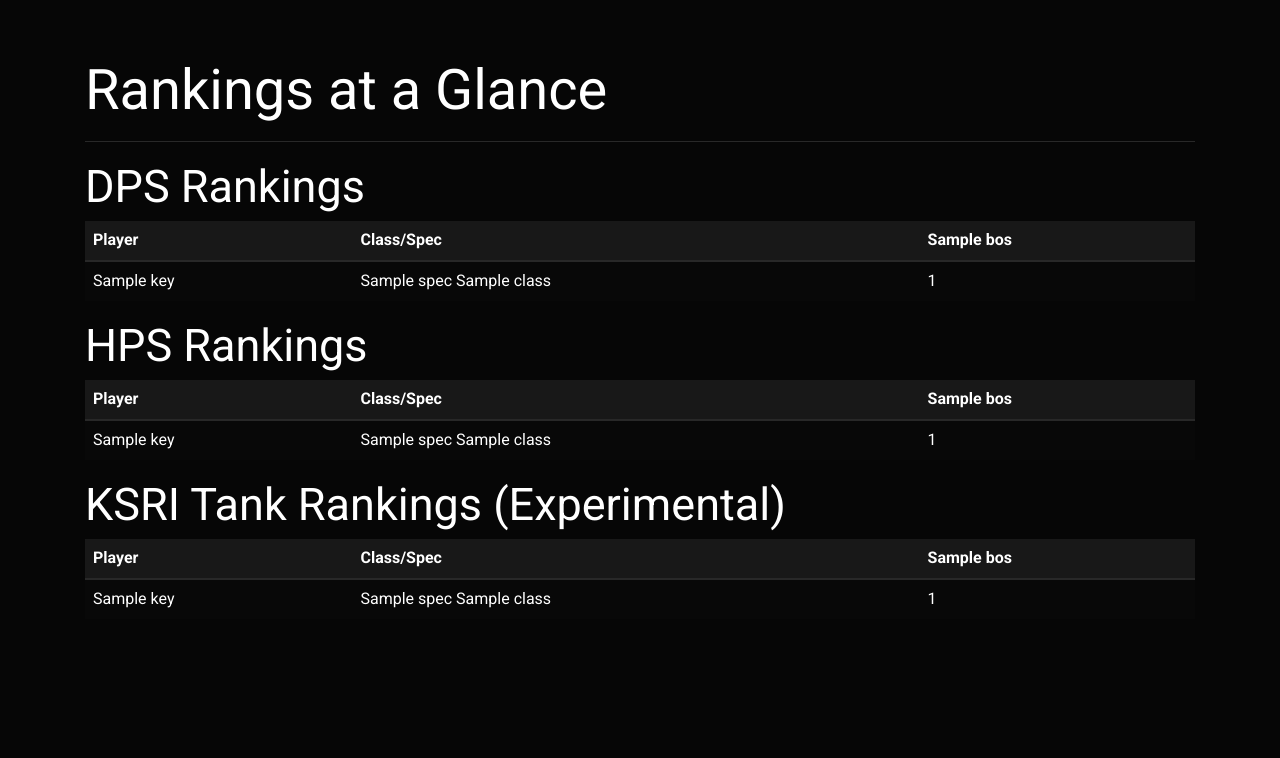
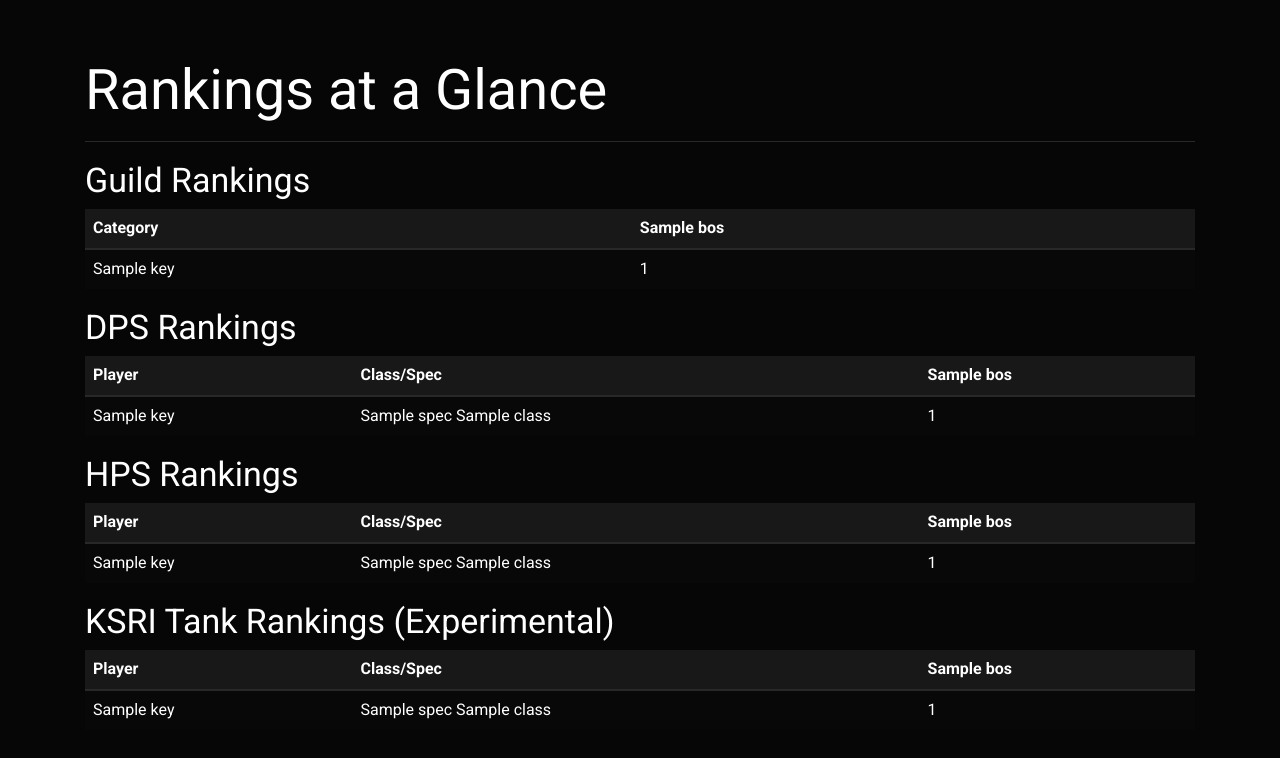
Before and after one commit to torypayne/WCLranks, a Flask app: template templates/report.html in a window 1280 px wide. Shown: the top 758 px of the page. Run offline with Flask 2, Linux system fonts and the light colour scheme; the template is opened without the code that fills it: most values are stand-ins (such as "Sample title", 1, 10 or a date in 2020); some libraries are stand-ins or nearby versions.

Commit message:
Working guild tank hps dps rankings. Still no persistence.

```diff
--- a/app.py
+++ b/app.py
@@ -22,9 +22,9 @@ def report():
 	report = report[-16:]
 	analyzed = model.analyze(report)
 	boss_list = analyzed[0]
-	players = analyzed[1]
+	rankings = analyzed[1]
 	simple_boss_list = ["Hellfire Assault", "Iron Reaver"]
-	return render_template("report.html", boss_list=boss_list, players=players, simple=simple_boss_list)
+	return render_template("report.html", boss_list=boss_list, rankings=rankings, simple=simple_boss_list)
 
 
 
--- a/templates/report.html
+++ b/templates/report.html
@@ -14,7 +14,31 @@
               <h1 id="tables">Rankings at a Glance</h1>
             </div>
             <div class="component">
-            	<h2>DPS Rankings</h2>
+            	<h3>Guild Rankings</h3>
+              <table class="table table-striped table-hover sortable">
+                <thead>
+                  <tr>
+                    <th>Category</th>
+                    {% for boss in boss_list %}
+                    <th>{{boss["boss_name"]}}</th>
+                    {% endfor %}
+                  </tr>
+                </thead>
+                <tbody>
+                	{% for key, value in rankings["guild"].iteritems() %}
+                  <tr>
+                    <td>{{key|capitalize}}</td>
+                    {% for boss in boss_list %}
+                    <td>{{value["rank"][boss["boss_id"]]}}</td>
+                    {% endfor %}
+                  </tr>
+                  {% endfor %}
+                </tbody>
+              </table>
+          </div>
+
+            <div class="component">
+            	<h3>DPS Rankings</h3>
               <table class="table table-striped table-hover sortable">
                 <thead>
                   <tr>
@@ -26,7 +50,7 @@
                   </tr>
                 </thead>
                 <tbody>
-                	{% for key, value in players["dps"].iteritems() %}
+                	{% for key, value in rankings["dps"].iteritems() %}
                   <tr>
                     <td>{{key}}</td>
                     <td>{{value["spec"]}} {{value["class"]}}</td>
@@ -40,7 +64,7 @@
           </div>
 
             <div class="component">
-            	<h2>HPS Rankings</h2>
+            	<h3>HPS Rankings</h3>
               <table class="table table-striped table-hover sortable">
                 <thead>
                   <tr>
@@ -52,7 +76,7 @@
                   </tr>
                 </thead>
                 <tbody>
-                	{% for key, value in players["hps"].iteritems() %}
+                	{% for key, value in rankings["hps"].iteritems() %}
                   <tr>
                     <td>{{key}}</td>
                     <td>{{value["spec"]}} {{value["class"]}}</td>
@@ -66,7 +90,7 @@
           </div>
 
              <div class="component">
-            	<h2>KSRI Tank Rankings (Experimental)</h2>
+            	<h3>KSRI Tank Rankings (Experimental)</h3>
               <table class="table table-striped table-hover sortable">
                 <thead>
                   <tr>
@@ -78,7 +102,7 @@
                   </tr>
                 </thead>
                 <tbody>
-                	{% for key, value in players["tank"].iteritems() %}
+                	{% for key, value in rankings["tank"].iteritems() %}
                   <tr>
                     <td>{{key}}</td>
                     <td>{{value["spec"]}} {{value["class"]}}</td>
```
Also changed, not shown: model.py (+21 -23 lines).
